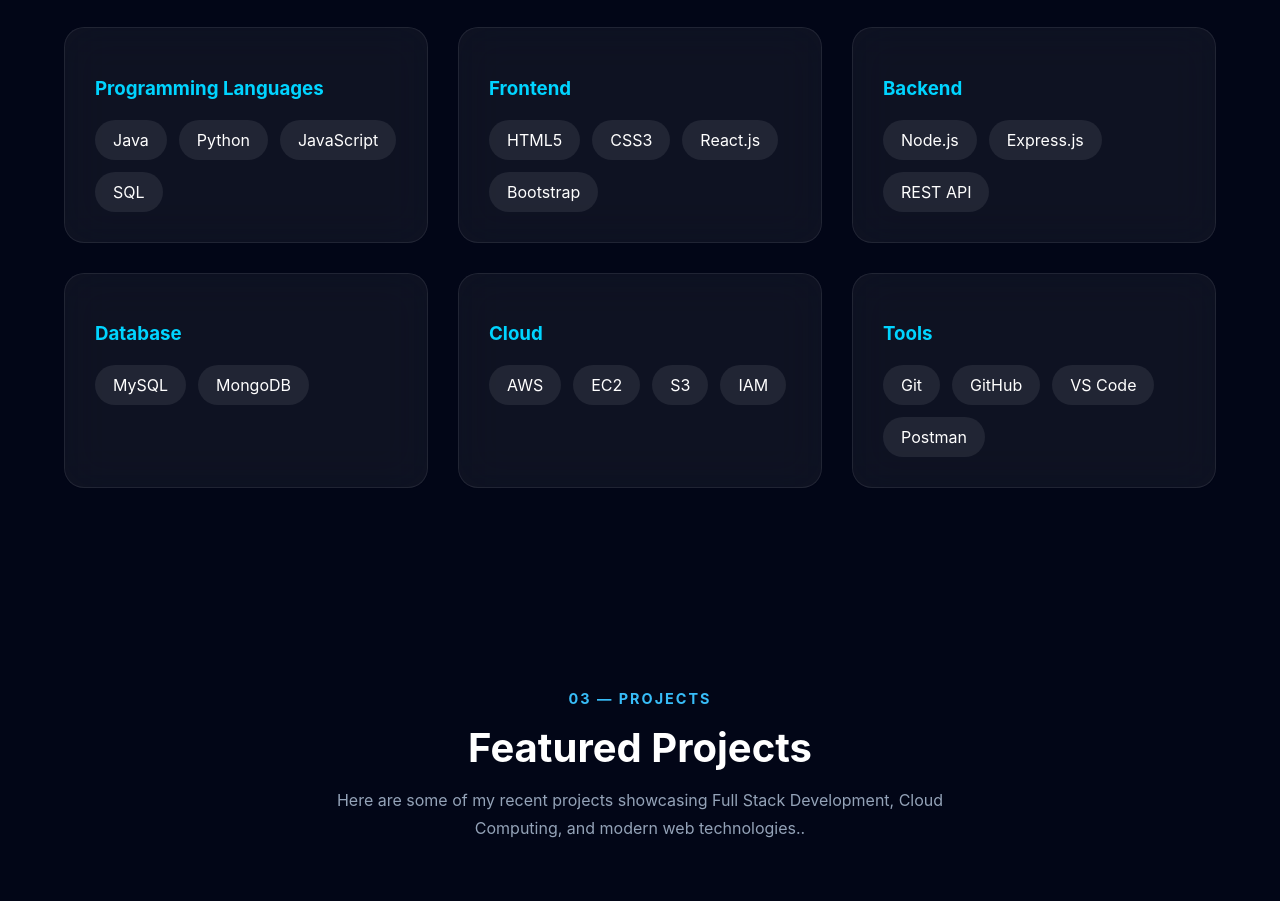
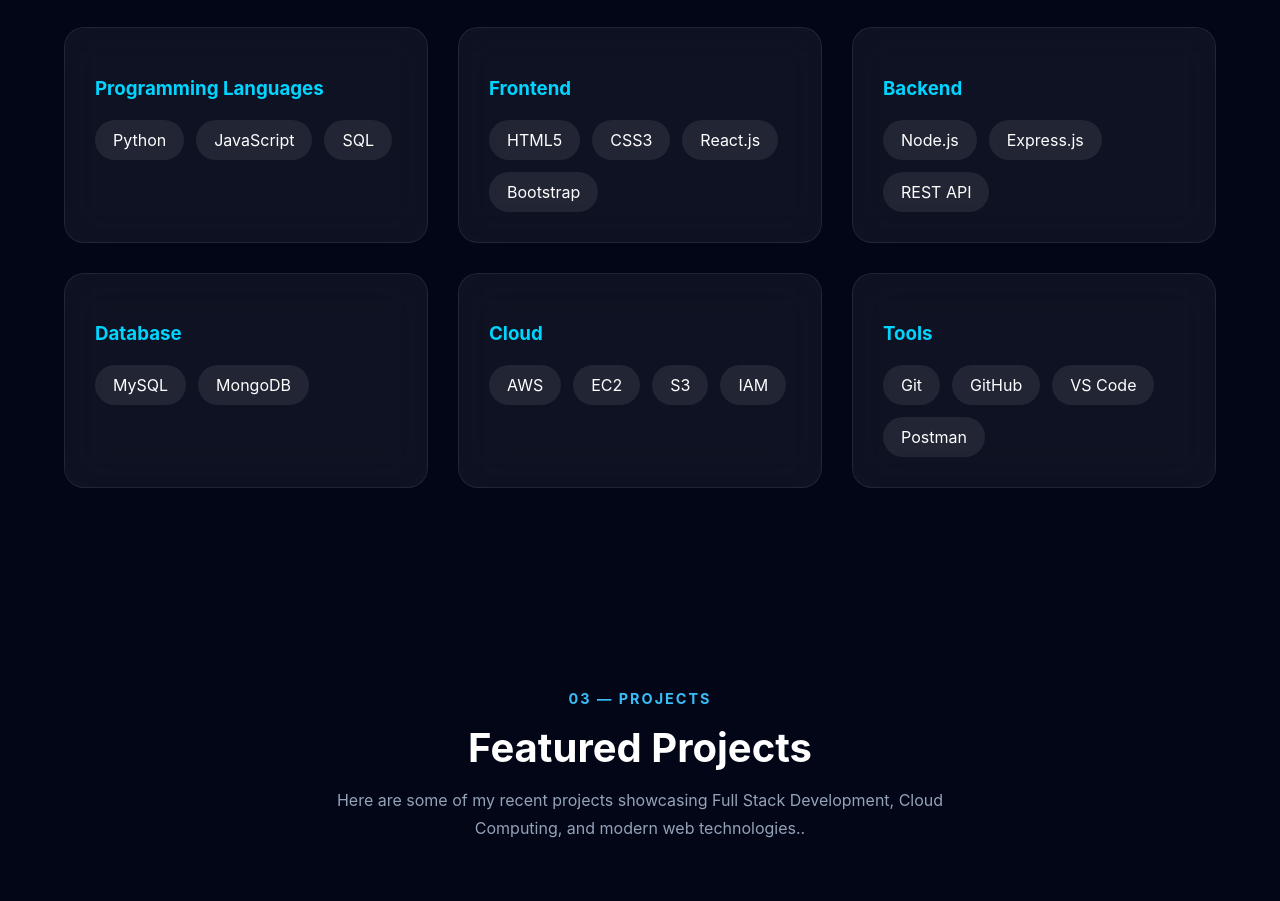
Before and after one commit to vissamsettinarendra-hub/portfolio, a React (Vite) app: page / in a window 1280 px wide. Shown: the part 2540-3441 px from the top of the page. Built offline with nearby package versions, Linux system fonts and the light colour scheme.

Commit message:
prepare for deployment

```diff
--- a/src/data/skills.js
+++ b/src/data/skills.js
@@ -1,7 +1,7 @@
 const skills = [
   {
     category: "Programming Languages",
-    items: ["Java", "Python", "JavaScript", "SQL"]
+    items: ["Python", "JavaScript", "SQL"]
   },
   {
     category: "Frontend",
```
